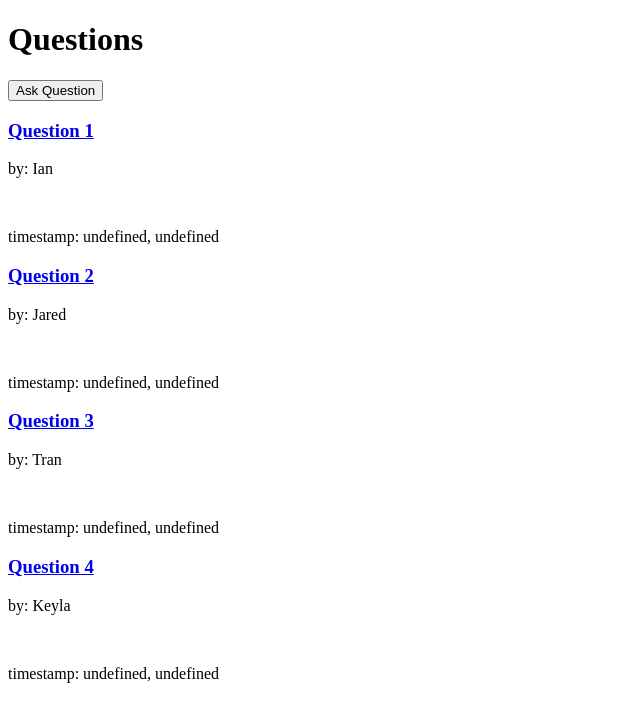
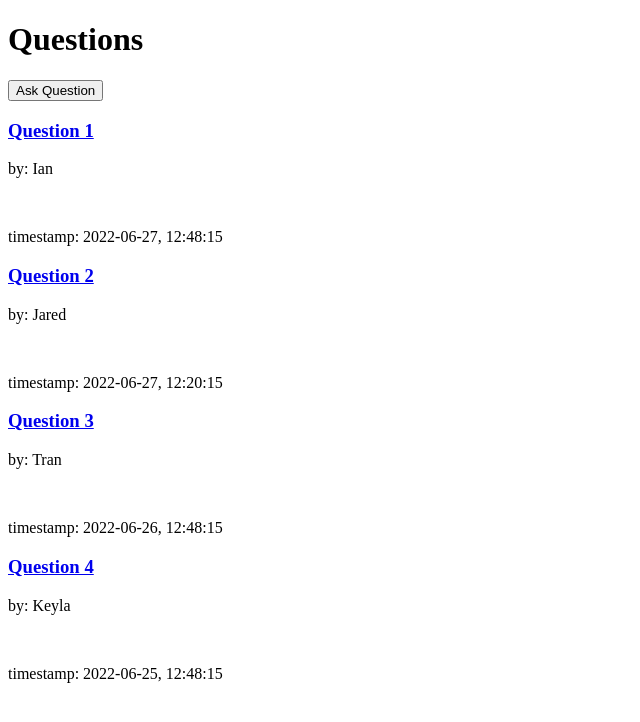
Before and after one commit to GoblinShark51/Watering-Hole, a React app: page /questions in a window 1280 px wide. Shown: the top 722 px of the page, without its empty margins (0-640 px from the left). Built offline with nearby package versions, Linux system fonts and the light colour scheme.

Commit message:
Convering timestamps to be human readable

```diff
--- a/client/components/questionList.jsx
+++ b/client/components/questionList.jsx
@@ -11,6 +11,14 @@ function QuestionList() {
     const ql = [];
     for(let i = 0; i < questions.length; i++) {
         const curQues = questions[i];
+
+        //"2022-06-27 T 12:48:15 . 693Z"
+        const splitTime = curQues.timestamp.split('T');
+        const tsDateConv = splitTime[0];
+        const tsTimeConv = splitTime[1].split('.')[0];
+
+        // console.log('Getting date time: ' + tsDate + ' and ' + tsTime);
+
         ql.push(
             <QuestionPreview
             // just added the key here to remove the error
@@ -19,6 +27,8 @@ function QuestionList() {
                 title={curQues.questionTitle}
                 author={curQues.questionAuthor}
                 timestamp={curQues.timestamp}
+                tsDate={tsDateConv}
+                tsTime={tsTimeConv}
             />
         );
     }
@@ -45,10 +55,10 @@ const GetQuestionList = function() {
     //Fetch request for questions would go here
     //Returning model for now
     return [
-        {id: 'id1', questionTitle: 'Question 1', questionAuthor: 'Ian', timestamp: new Date(Date.now()).toString()},
-        {id: 'id2', questionTitle: 'Question 2', questionAuthor: 'Jared', timestamp: new Date(Date.now()).toString()},
-        {id: 'id3', questionTitle: 'Question 3', questionAuthor: 'Tran', timestamp: new Date(Date.now()).toString()},
-        {id: 'id4', questionTitle: 'Question 4', questionAuthor: 'Keyla', timestamp: new Date(Date.now()).toString()}
+        {id: 'id1', questionTitle: 'Question 1', questionAuthor: 'Ian', timestamp: '2022-06-27T12:48:15.693Z'},
+        {id: 'id2', questionTitle: 'Question 2', questionAuthor: 'Jared', timestamp: '2022-06-27T12:20:15.693Z'},
+        {id: 'id3', questionTitle: 'Question 3', questionAuthor: 'Tran', timestamp: '2022-06-26T12:48:15.693Z'},
+        {id: 'id4', questionTitle: 'Question 4', questionAuthor: 'Keyla', timestamp: '2022-06-25T12:48:15.693Z'}
     ]
 }
 
```
